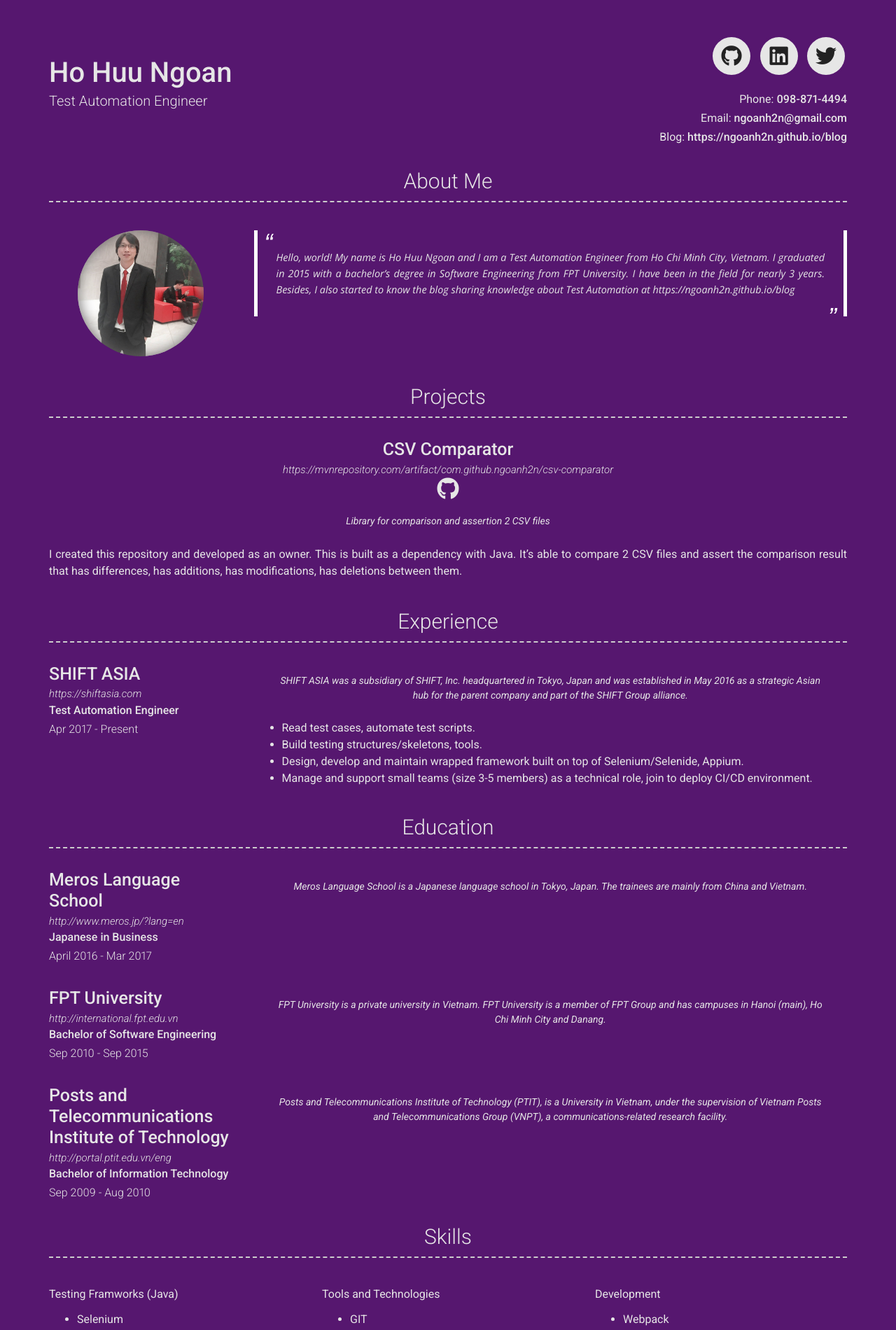
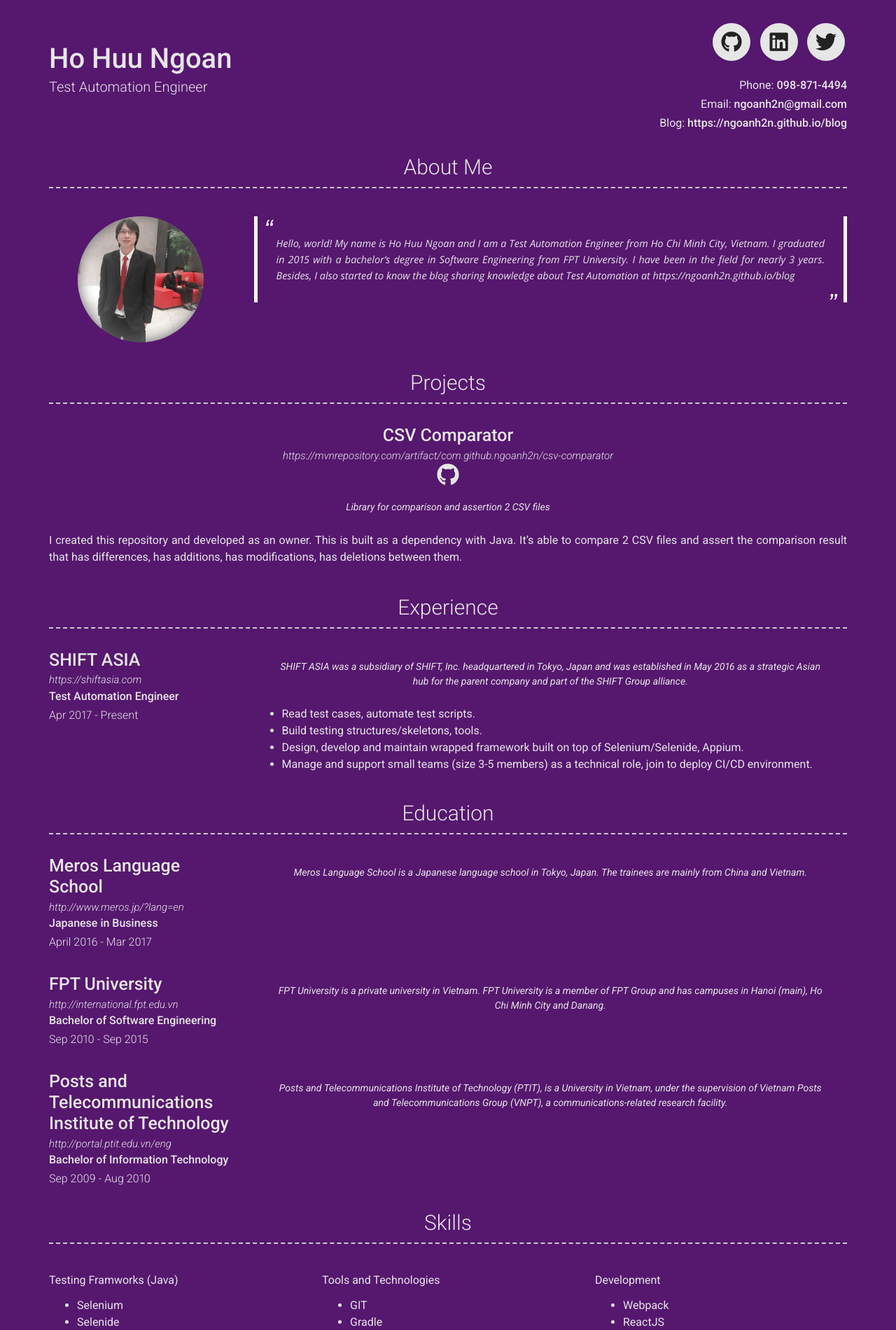
Before and after one commit to ngoanh2n/ngoanh2n.github.io, a Jekyll site: the page built from index.md, in a window 1280 px wide. Shown: the top 1900 px of the page at 70% size. Built offline with Jekyll 4.4.1, drawn with Linux system fonts in a browser that asks for light colours; nearby versions of some CDN libraries; a style sheet for code colours, icons or effects is not loaded.

Commit message:
[SASS] Change margin-top to 30px of header-contianer

```diff
--- a/_sass/base.scss
+++ b/_sass/base.scss
@@ -160,7 +160,8 @@
     }
 }
  .header-contianer {
-     margin-top:50px;
+    //  margin-top:50px;
+     margin-top:30px;
 }
  .header-right {
      text-align: right;
```
